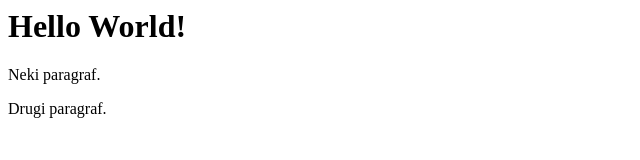
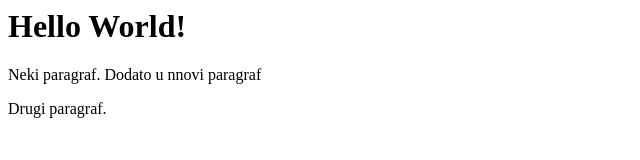
Before and after one commit to mladen314/Moj_prvi_projekat, a plain HTML site: page index.html in a window 1280 px wide. Shown: the whole page, without its empty margins (0-640 px from the left). Drawn offline with Linux system fonts and the light colour scheme.

Commit message:
Update index.html

```diff
--- a/index.html
+++ b/index.html
@@ -5,7 +5,7 @@
   <body>
     <h1>Hello World!</h1>
     <p>
-      Neki paragraf.
+      Neki paragraf. Dodato u nnovi paragraf
     </p>
     <p>
       Drugi paragraf.
```
